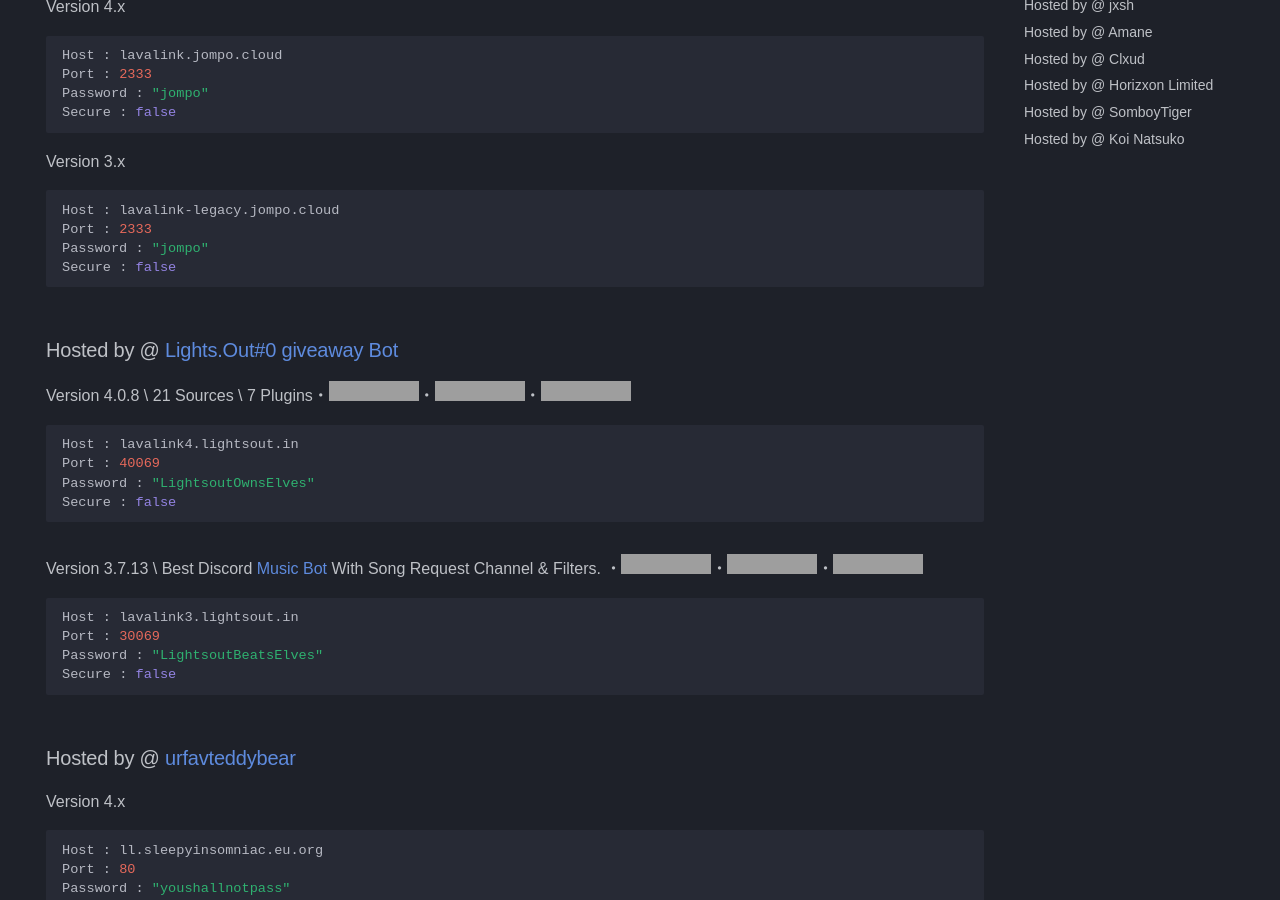
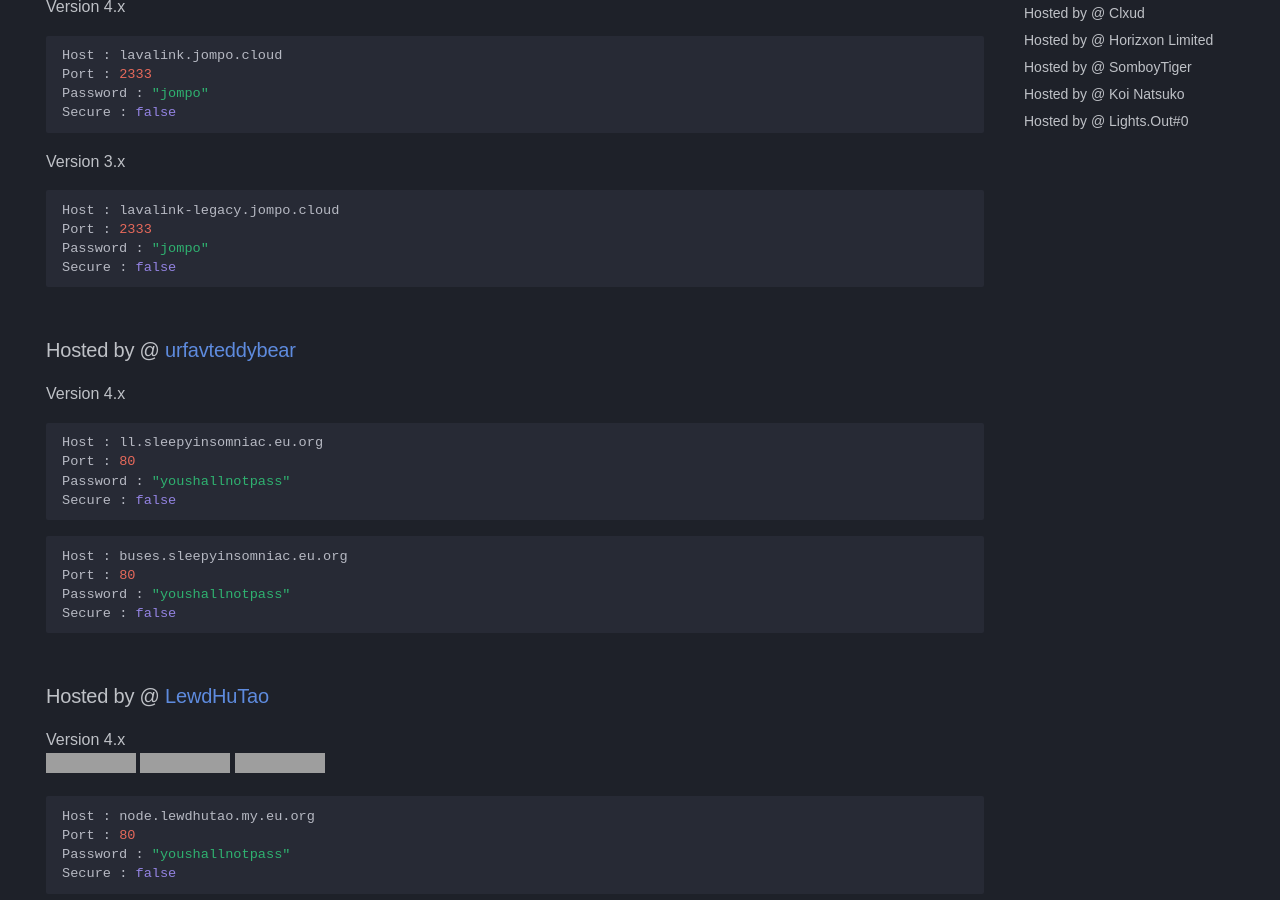
Before and after one commit to DarrenOfficial/lavalink-list, an MkDocs documentation site: the page built from docs/NoSSL/lavalink-without-ssl.md, in a window 1280 px wide and 900 px high, scrolled down 415 px, cut to the strip 0-900 px from the top of the window. Built offline with MkDocs 1.6.1 and Material for MkDocs 9.7.7, drawn with Linux system fonts in a browser that asks for light colours; some web fonts are replaced; comment, search, counter and statistics services are not loaded; a style sheet for code colours, icons or effects is not loaded; some of the changed text lies outside the part shown; grey boxes are pictures that could not be loaded.

Commit message:
Update lavalink-without-ssl.md

````diff
--- a/docs/NoSSL/lavalink-without-ssl.md
+++ b/docs/NoSSL/lavalink-without-ssl.md
@@ -39,25 +39,6 @@ Port : 2333
 Password : "jompo"
 Secure : false
 ```
-
-
-### Hosted by @ [Lights.Out#0](https://discord.gg/AaZasMN3yG) [giveaway Bot ](https://discord.com/oauth2/authorize?client_id=1071937742759546931&scope=bot%20identify%20guilds%20applications.commands&response_type=code&redirect_uri=https://giveaway.lightsout.in)
-Version 4.0.8 \ 21 Sources \ 7 Plugins・![status](https://stats.lightsout.in/api/badge/2/status)・![Ping](https://stats.lightsout.in/api/badge/2/response)・![uptime](https://stats.lightsout.in/api/badge/2/uptime)
-```bash
-Host : lavalink4.lightsout.in
-Port : 40069
-Password : "LightsoutOwnsElves"
-Secure : false
-```
-
-Version 3.7.13 \ Best Discord [Music Bot](https://discord.com/oauth2/authorize?client_id=1076205165587222618&permissions=139657014608&scope=bot%20applications.commands) With Song Request Channel & Filters. ・![status](https://stats.lightsout.in/api/badge/1/status)・![Ping](https://stats.lightsout.in/api/badge/1/response)・![uptime](https://stats.lightsout.in/api/badge/1/uptime)
-```bash
-Host : lavalink3.lightsout.in
-Port : 30069
-Password : "LightsoutBeatsElves"
-Secure : false
-```
-
 
 ### Hosted by @ [urfavteddybear](https://github.com/urfavteddybear/)
 Version 4.x
@@ -243,3 +224,19 @@ Port : 1118
 Password : "fypmoon.org"
 Secure : false
 ```
+### Hosted by @ [Lights.Out#0](https://discord.gg/AaZasMN3yG)
+Version 4.0.8 \ 21 Sources \ 7 Plugins・![status](https://stats.lightsout.in/api/badge/2/status)・![Ping](https://stats.lightsout.in/api/badge/2/response)・![uptime](https://stats.lightsout.in/api/badge/2/uptime)
+```bash
+Host : lavalink4.lightsout.in
+Port : 40069
+Password : "LightsoutOwnsElves"
+Secure : false
+```
+
+Version 3.7.13 ![status](https://stats.lightsout.in/api/badge/1/status)・![Ping](https://stats.lightsout.in/api/badge/1/response)・![uptime](https://stats.lightsout.in/api/badge/1/uptime)
+```bash
+Host : lavalink3.lightsout.in
+Port : 30069
+Password : "LightsoutBeatsElves"
+Secure : false
+```
````
